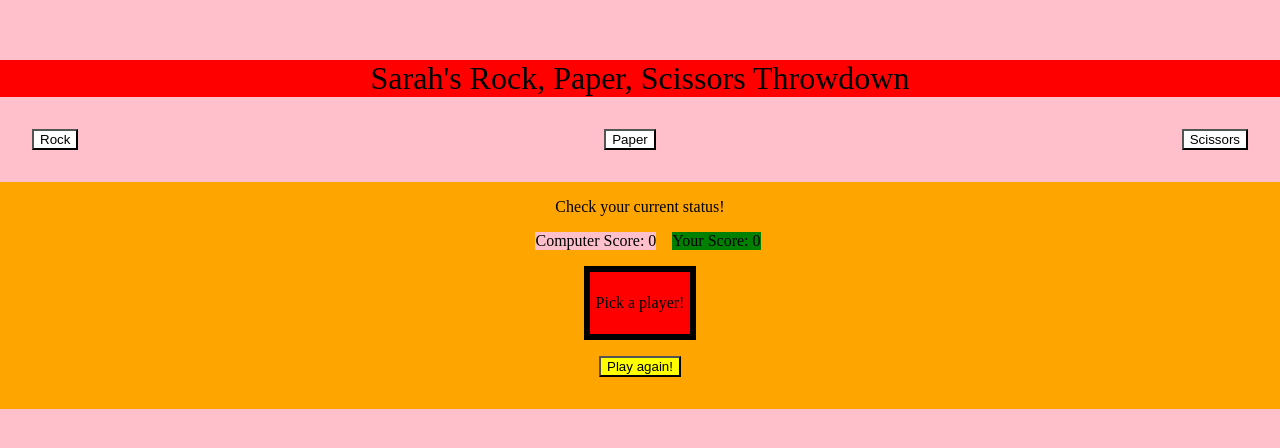
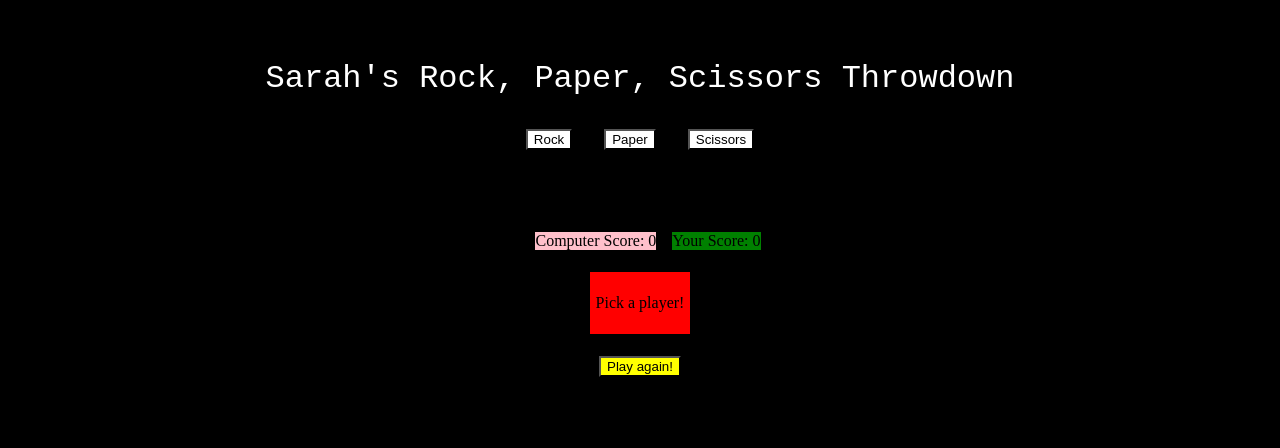
Before and after one commit to saraheallen95/rockpaperscissors, a plain HTML site: page index.html in a window 1280 px wide. Shown: the part 166-614 px from the top of the page. Drawn offline with Linux system fonts and the light colour scheme.

Commit message:
made it prettier

```diff
--- a/rsp.js
+++ b/rsp.js
@@ -118,23 +118,23 @@ function displayWinner () {
 
 
 const container = document.querySelector('#container');
-container.setAttribute("style", "height: 100%; margin: 0; display: flex;  background: #ffc0cb; justify-content: center; flex-direction: column; flex: 1;")
+container.setAttribute("style", "height: 100%; margin: 0; display: flex;  background: black; justify-content: center; flex-direction: column; flex: 1;")
 
 const title = document.createElement('div');
 container.classList.add('title');
 container.appendChild(title);
 title.textContent = "Sarah's Rock, Paper, Scissors Throwdown";
-title.setAttribute("style", "background-color: red; display: flex; justify-content: center; align-items: center; font-weight: extra bold; font-size: 32px; border: 5px;");
+title.setAttribute("style", "background-color: black; font-family: courier new, sans-serif; color: white; display: flex; justify-content: center; align-items: center; font-weight: extra bold; font-size: 32px; border: 5px; wrap: no-wrap;");
 
 const buttons = document.createElement('buttons');
 container.classList.add('buttons');
 container.appendChild(buttons);
-buttons.setAttribute("style", "justify-content: space-between; display: flex; margin: 16px; padding: 16px;");
+buttons.setAttribute("style", "justify-content: center; display: flex; margin: 16px; background: black;");
 
 let rock = document.createElement("button");
 rock.textContent = "Rock";
 buttons.classList.add("rock");
-rock.setAttribute("style", "text: black; background: white;");
+rock.setAttribute("style", "text: black; background: white; margin: 16px;");
 buttons.appendChild(rock);
 rock.addEventListener("click", function playRoundRock() {
 
@@ -180,7 +180,7 @@ rock.addEventListener("click", function playRoundRock() {
 let paper = document.createElement("button");
 buttons.classList.add("paper");
 paper.textContent = "Paper";
-paper.setAttribute("style", "text: black; background: white; margin: 16x;");
+paper.setAttribute("style", "text: black; background: white; margin: 16px;");
 /*paper.onclick = playRound(select('paper'), computerPlay()); */
 buttons.appendChild(paper);
 paper.addEventListener("click", function playRoundPaper() {
@@ -228,7 +228,7 @@ paper.addEventListener("click", function playRoundPaper() {
 let scissors = document.createElement("button");
 buttons.classList.add("scissors");
 scissors.textContent = "Scissors";
-scissors.setAttribute("style", "text: black; background: white;");
+scissors.setAttribute("style", "text: black; background: white; margin: 16px;");
 /*scissors.onclick = playRound(select('scissors'), computerPlay()); */
 buttons.appendChild(scissors);
 scissors.addEventListener("click", function playRoundScissors() {
@@ -275,7 +275,7 @@ scissors.addEventListener("click", function playRoundScissors() {
 
 const scoreboard = document.createElement('div');
 container.classList.add('scoreboard');
-scoreboard.setAttribute("style", "background: orange; display: flex; flex-direction: column; justify-content: center; align-items: center; padding: 16px;");
+scoreboard.setAttribute("style", "background: black; display: flex; flex-direction: column; justify-content: center; align-items: center; padding: 16px;");
 scoreboard.textContent = "Check your current status!";
 container.appendChild(scoreboard);
 
--- a/style.css
+++ b/style.css
@@ -2,6 +2,7 @@ html, body {
     margin: 0;
     padding: 0;
     height: 100%;
+    color: black;
 }
 /*
 #container {
```
